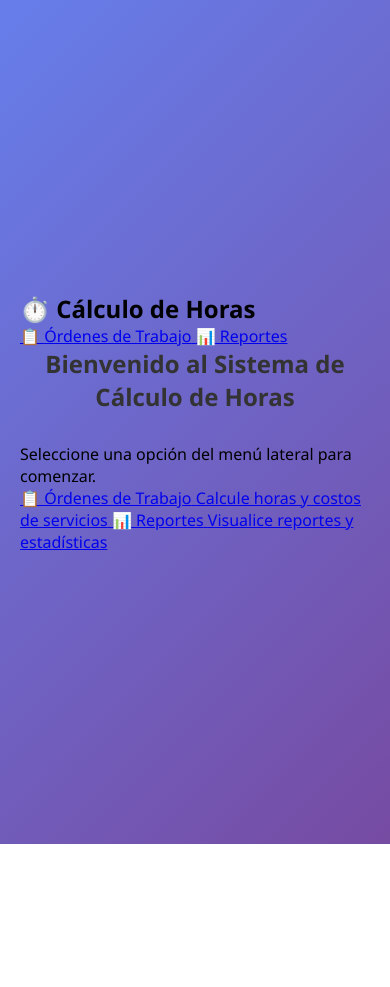
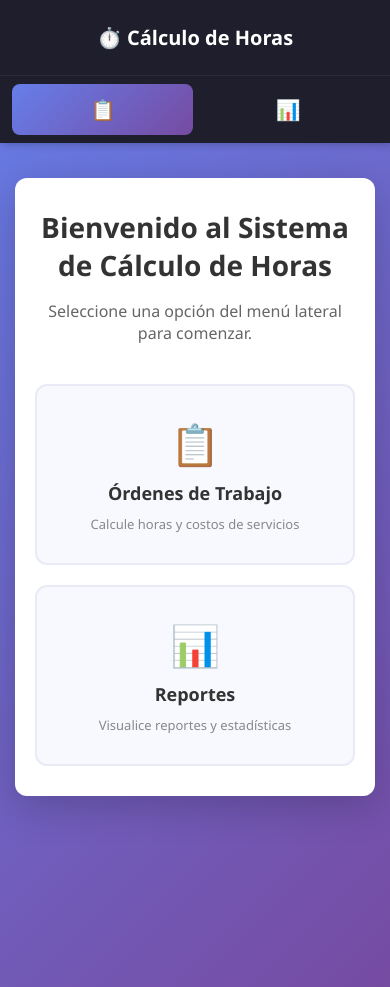
Before and after one commit to Tebaah/CalculoHoras, a plain HTML site: page index.html in a window 390 px wide. Before the commit the page ends 844 px from the top, so only its background shows below. Drawn offline with Linux system fonts and the light colour scheme.

Commit message:
feat: add sidebar layout and responsive styles for main page navigation

```diff
--- a/styles.css
+++ b/styles.css
@@ -8,12 +8,155 @@ body {
     font-family: 'Segoe UI', Tahoma, Geneva, Verdana, sans-serif;
     background: linear-gradient(135deg, #667eea 0%, #764ba2 100%);
     min-height: 100vh;
+}
+
+/* ======================================
+   LAYOUT: Sidebar + Main Content
+   ====================================== */
+.layout {
+    display: flex;
+    min-height: 100vh;
+}
+
+.sidebar {
+    width: 260px;
+    background: #1e1e2d;
+    color: #a2a3b7;
+    display: flex;
+    flex-direction: column;
+    flex-shrink: 0;
+    position: fixed;
+    top: 0;
+    left: 0;
+    height: 100vh;
+    z-index: 100;
+    box-shadow: 2px 0 10px rgba(0, 0, 0, 0.3);
+}
+
+.sidebar-header {
+    padding: 24px 20px;
+    border-bottom: 1px solid #2a2a3d;
+}
+
+.sidebar-header h2 {
+    color: #ffffff;
+    font-size: 20px;
+    text-align: center;
+}
+
+.sidebar-nav {
+    display: flex;
+    flex-direction: column;
+    padding: 16px 12px;
+    gap: 4px;
+}
+
+.nav-item {
+    display: flex;
+    align-items: center;
+    gap: 12px;
+    padding: 12px 16px;
+    border-radius: 8px;
+    color: #a2a3b7;
+    text-decoration: none;
+    font-size: 15px;
+    transition: all 0.2s;
+}
+
+.nav-item:hover {
+    background: #2a2a3d;
+    color: #ffffff;
+}
+
+.nav-item.active {
+    background: linear-gradient(135deg, #667eea 0%, #764ba2 100%);
+    color: #ffffff;
+}
+
+.nav-icon {
+    font-size: 20px;
+    width: 24px;
+    text-align: center;
+}
+
+.main-content {
+    flex: 1;
+    margin-left: 260px;
+    padding: 30px;
     display: flex;
     justify-content: center;
-    align-items: center;
-    padding: 20px;
+    align-items: flex-start;
+    min-height: 100vh;
 }
 
+/* ======================================
+   WELCOME CARD (Index page)
+   ====================================== */
+.welcome-card {
+    background: white;
+    border-radius: 12px;
+    box-shadow: 0 10px 40px rgba(0, 0, 0, 0.2);
+    max-width: 700px;
+    width: 100%;
+    padding: 50px 40px;
+    text-align: center;
+    margin-top: 40px;
+}
+
+.welcome-card h1 {
+    color: #333;
+    margin-bottom: 16px;
+    font-size: 28px;
+}
+
+.welcome-card p {
+    color: #666;
+    font-size: 16px;
+    margin-bottom: 40px;
+}
+
+.welcome-options {
+    display: grid;
+    grid-template-columns: 1fr 1fr;
+    gap: 20px;
+}
+
+.welcome-btn {
+    display: flex;
+    flex-direction: column;
+    align-items: center;
+    gap: 10px;
+    padding: 30px 20px;
+    background: #f8f9ff;
+    border: 2px solid #e8eaf6;
+    border-radius: 12px;
+    text-decoration: none;
+    color: #333;
+    font-size: 18px;
+    font-weight: 600;
+    transition: all 0.3s;
+}
+
+.welcome-btn:hover {
+    border-color: #667eea;
+    background: #f0f0ff;
+    transform: translateY(-4px);
+    box-shadow: 0 8px 25px rgba(102, 126, 234, 0.2);
+}
+
+.welcome-icon {
+    font-size: 40px;
+}
+
+.welcome-desc {
+    font-size: 13px;
+    color: #888;
+    font-weight: 400;
+}
+
+/* ======================================
+   CALCULATOR CONTAINER (ordenes.html)
+   ====================================== */
 .container {
     background: white;
     border-radius: 10px;
@@ -21,6 +164,7 @@ body {
     max-width: 600px;
     width: 100%;
     padding: 40px;
+    margin-top: 20px;
 }
 
 h1 {
@@ -187,7 +331,59 @@ button:active {
     margin-bottom: 8px;
 }
 
+/* ======================================
+   RESPONSIVE
+   ====================================== */
+@media (max-width: 768px) {
+    .sidebar {
+        width: 200px;
+    }
+
+    .main-content {
+        margin-left: 200px;
+        padding: 20px;
+    }
+
+    .welcome-options {
+        grid-template-columns: 1fr;
+    }
+
+    .welcome-card {
+        padding: 30px 20px;
+    }
+}
+
 @media (max-width: 600px) {
+    .layout {
+        flex-direction: column;
+    }
+
+    .sidebar {
+        width: 100%;
+        position: relative;
+        height: auto;
+    }
+
+    .sidebar-nav {
+        flex-direction: row;
+        justify-content: center;
+        padding: 8px 12px;
+    }
+
+    .nav-item {
+        flex: 1;
+        justify-content: center;
+    }
+
+    .nav-text {
+        display: none;
+    }
+
+    .main-content {
+        margin-left: 0;
+        padding: 15px;
+    }
+
     .container {
         padding: 25px;
     }
@@ -207,4 +403,8 @@ button:active {
     .result-item.total .result-value {
         font-size: 18px;
     }
+
+    .welcome-card {
+        margin-top: 20px;
+    }
 }
```
